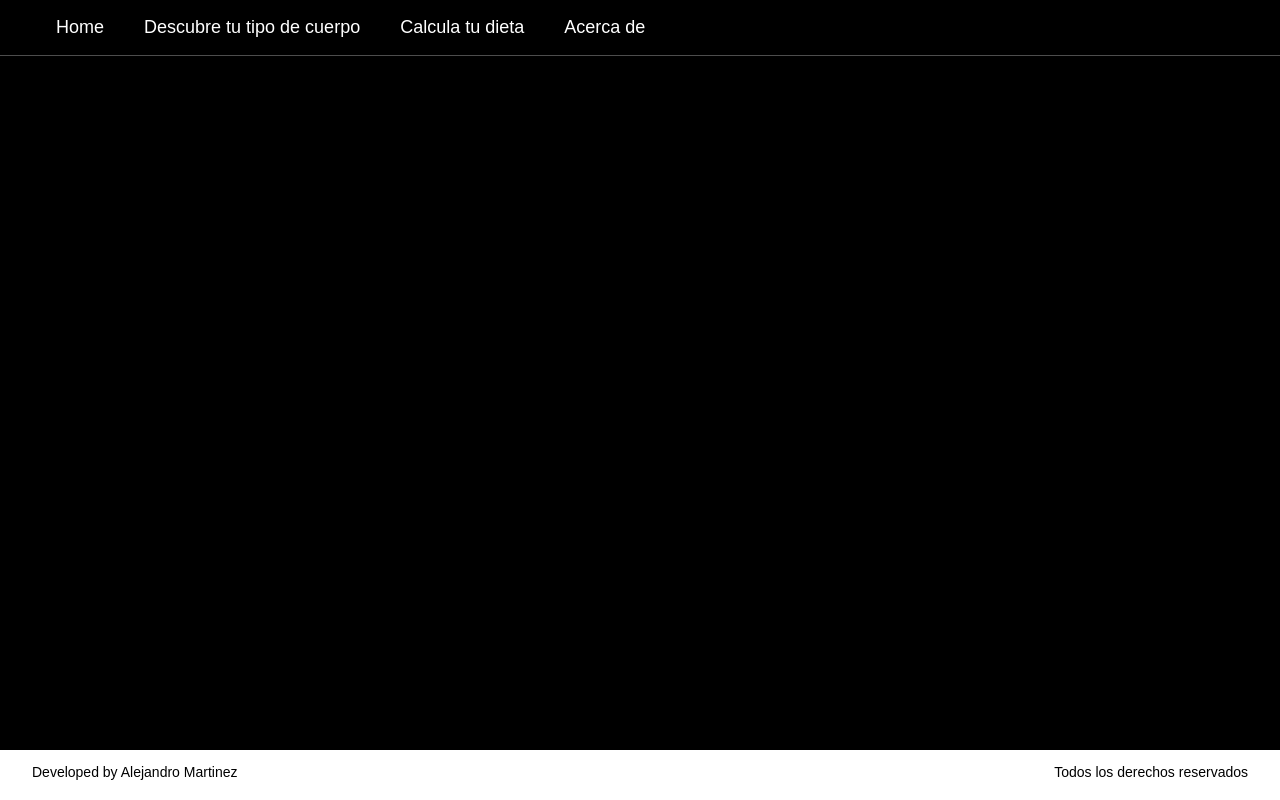
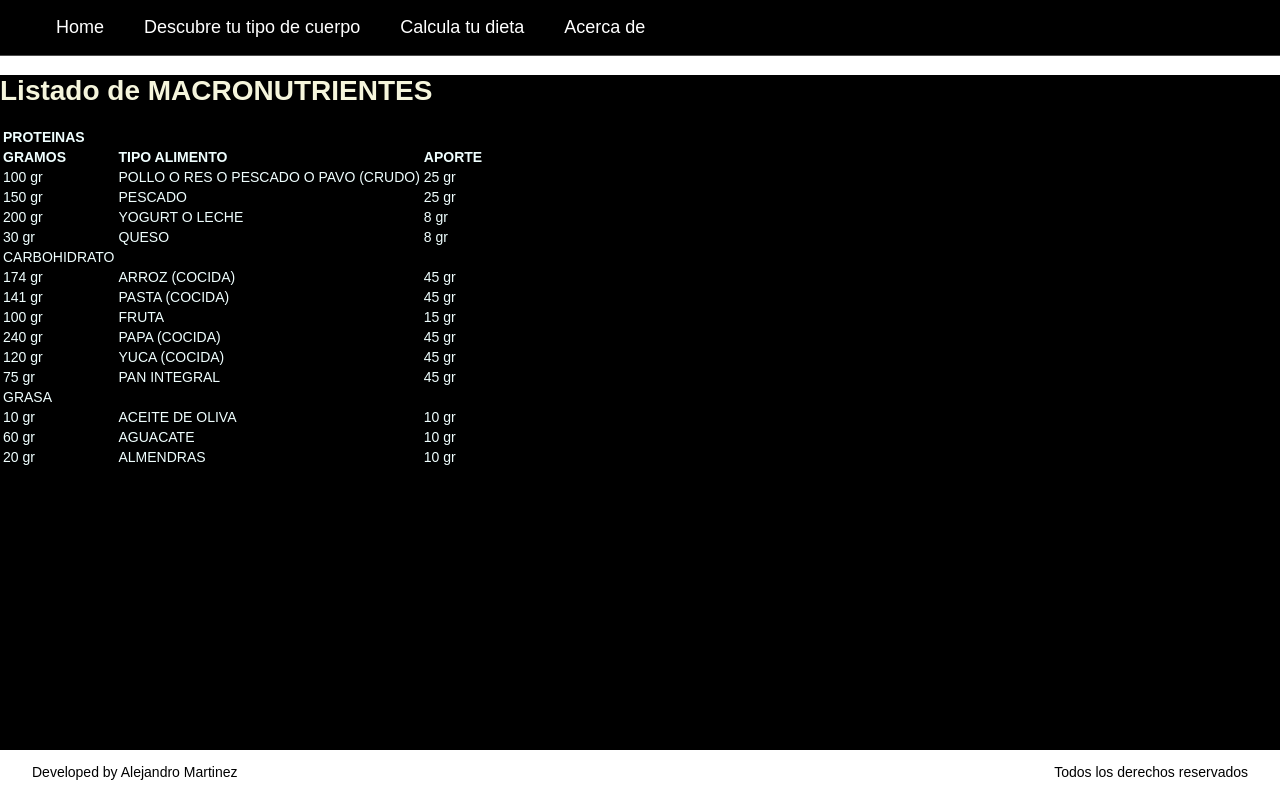
Before and after one commit to Alejochelo/newTesis, a plain HTML site: page pages/about.html in a window 1280 px wide. Shown: the top 800 px of the page. Drawn offline with Linux system fonts and the light colour scheme.

Commit message:
Ingreso el about

```diff
--- a/css/main.css
+++ b/css/main.css
@@ -336,3 +336,13 @@ main .nivel-actividad-label #label-bajo{
 #title_resultados{
     margin-top: 0px;
 }
+
+
+/*about*/
+.title {
+    color: beige;
+}
+
+.lista {
+    color: azure;
+}
--- a/pages/about.html
+++ b/pages/about.html
@@ -29,7 +29,107 @@
         </nav>
     </header>
     <main>
-        <canvas></canvas>
+        <h1 class="title">Listado de MACRONUTRIENTES </h1>
+
+    <table class="lista">
+        <tr>
+           <td><strong>PROTEINAS</strong></td>
+        </tr>
+
+        <tr>
+            <td><strong>GRAMOS </strong></td>
+            <td><strong>TIPO ALIMENTO </strong></td>
+            <td><strong>APORTE</strong></td>
+        </tr>
+
+        <tr>
+            <td>100 gr</td>
+            <td>POLLO O RES O PESCADO O PAVO (CRUDO)</td>
+            <td>25 gr</td>
+        </tr>
+
+        <tr>
+            <td>150 gr</td>
+            <td>PESCADO</td>
+            <td>25 gr</td>
+        </tr>
+
+        <tr>
+            <td>200 gr</td>
+            <td>YOGURT O LECHE</td>
+            <td>8 gr</td>
+        </tr>
+
+        <tr>
+            <td>30 gr</td>
+            <td>QUESO</td>
+            <td>8 gr</td>
+        </tr>
+
+        <tr>
+            <td>CARBOHIDRATO</td>
+        </tr>
+
+        <tr>
+            <td>174 gr</td>
+            <td>ARROZ (COCIDA)</td>
+            <td>45 gr</td>
+        </tr>
+
+        <tr>
+            <td>141 gr</td>
+            <td>PASTA (COCIDA)</td>
+            <td>45 gr</td>
+        </tr>
+
+        <tr>
+            <td>100 gr</td>
+            <td>FRUTA</td>
+            <td>15 gr</td>
+        </tr>
+
+        <tr>
+            <td>240 gr</td>
+            <td>PAPA (COCIDA)</td>
+            <td>45 gr</td>
+        </tr>
+
+        <tr>
+            <td>120 gr</td>
+            <td>YUCA (COCIDA)</td>
+            <td>45 gr</td>
+        </tr>
+
+        <tr>
+            <td>75 gr</td>
+            <td>PAN INTEGRAL</td>
+            <td>45 gr</td>
+        </tr>
+
+        <tr>
+            <td>GRASA</td>
+        </tr>
+
+        <tr>
+            <td>10 gr</td>
+            <td>ACEITE DE OLIVA</td>
+            <td>10 gr</td>
+        </tr>
+
+        <tr>
+            <td>60 gr</td>
+            <td>AGUACATE</td>
+            <td>10 gr</td>
+        </tr>
+
+        <tr>
+            <td>20 gr</td>
+            <td>ALMENDRAS</td>
+            <td>10 gr</td>
+        </tr>
+
+    </table>
+
     </main>
 
     <footer>
```
Also changed, not shown: index.html (+3 -0 lines).
